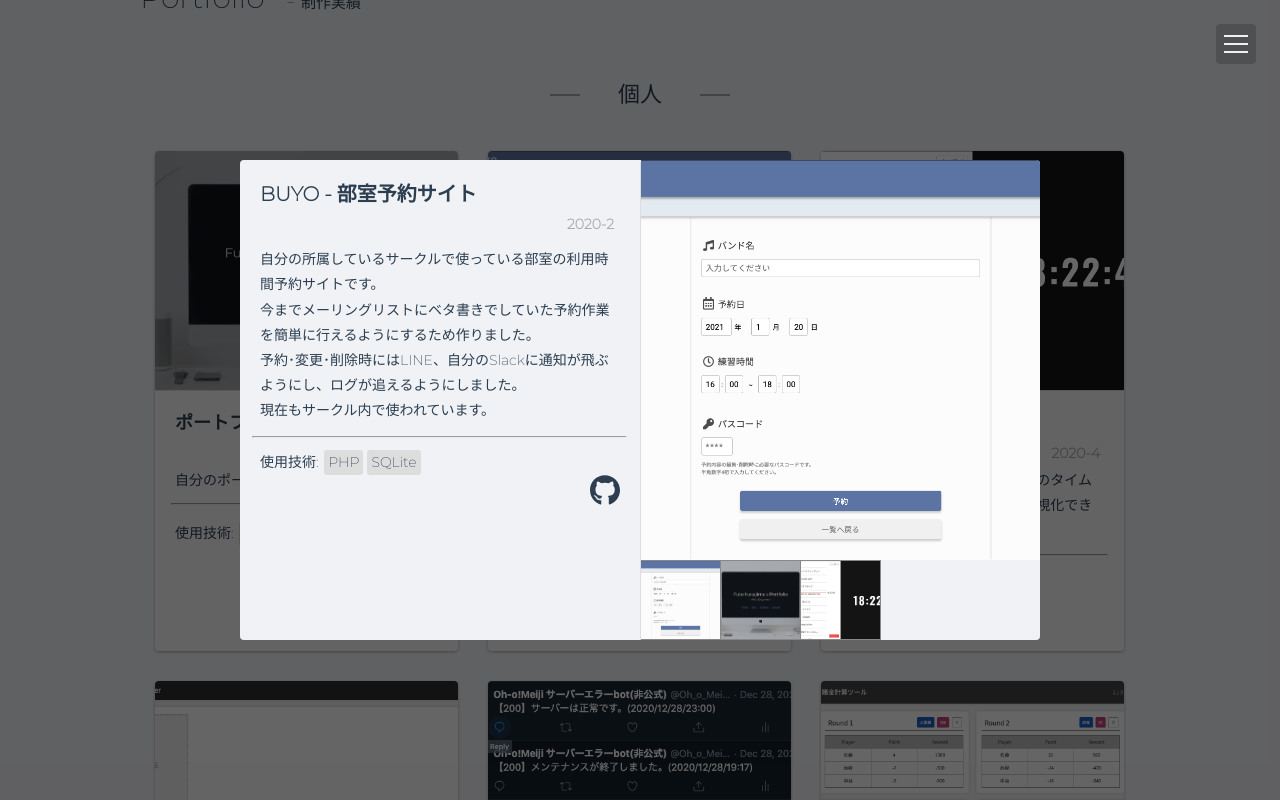
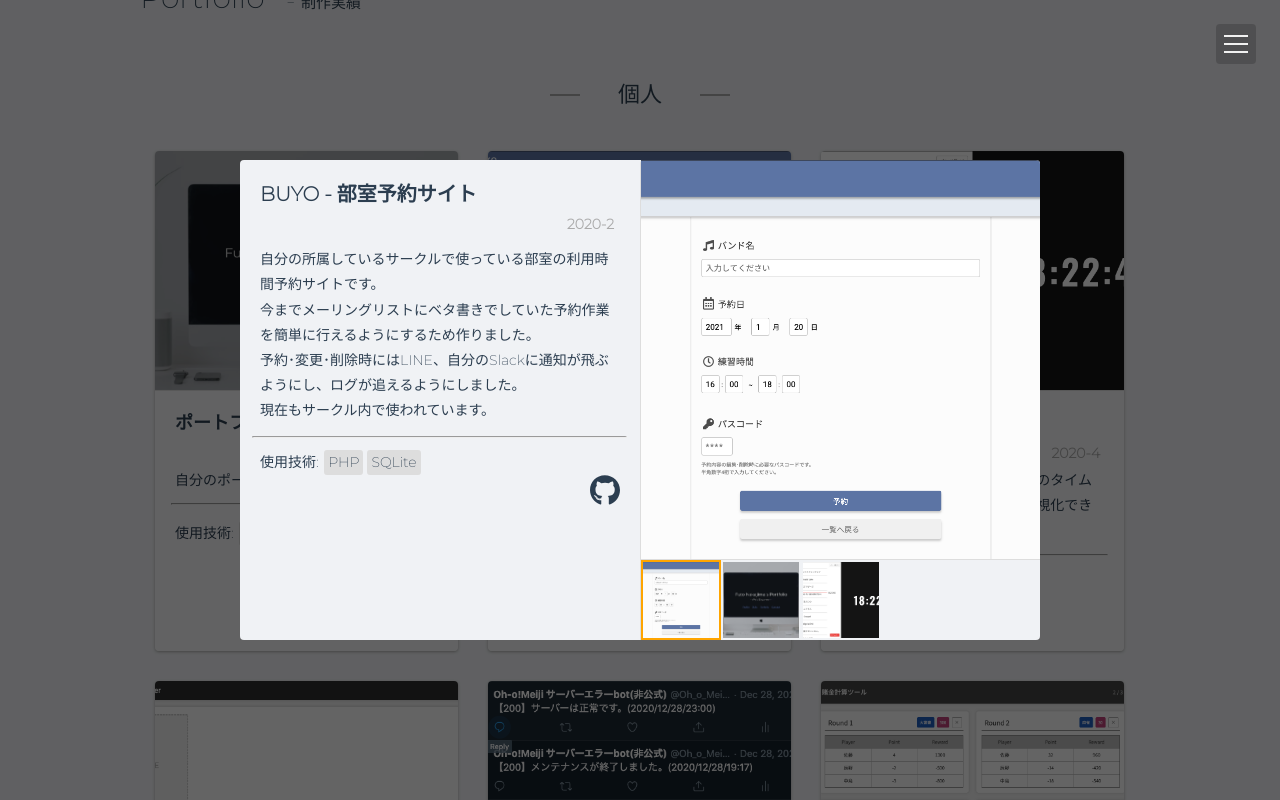
Before and after one commit to Maple0922/portfolio, a Vue app: page / in a window 1280 px wide. Both pictures are taken after a click on the element 639 px from the left and 2777 px from the top of the page. Shown: the part 2377-3177 px from the top of the page. Built offline with nearby package versions, Linux system fonts and the light colour scheme; what vue-smooth-scroll would draw is missing.

Commit message:
Update: function of switch portfolio image

```diff
--- a/src/components/Main/PortfolioMoreDialog.vue
+++ b/src/components/Main/PortfolioMoreDialog.vue
@@ -1,22 +1,24 @@
 <template>
-  <div class="portfolio__dialog" @click="closeDialog">
+  <div class="portfolio__dialog">
+    <div class="portfolio__dialog__background" @click="closeDialog"></div>
     <div class="portfolio__dialog__container">
       <div class="portfolio__dialog__images">
         <div class="portfolio__dialog__images__show">
           <img
-            class="portfolio__dialog__images__show__item"
+            class="portfolio__dialog__images__show__item js-thumbnail"
             :src="withImage.thumbnail"
             :alt="portfolioItem.thumbnail"
           />
         </div>
         <div class="portfolio__dialog__images__list">
           <img
-            class="portfolio__dialog__images__list__item"
-            :class="{ pc: isPC }"
+            class="portfolio__dialog__images__list__item js-image"
+            :class="{ pc: isPC, selected: !key }"
             v-for="(image, key) in portfolioItem.images"
             :src="getImagePath(image)"
             :alt="image"
             :key="key"
+            @click="switchImage"
           />
         </div>
       </div>
@@ -87,12 +89,28 @@ export default {
   methods: {
     closeDialog() {
       this.$parent.showMoreDialog = false;
+      setTimeout(() => {
+        const nowSelected = document.querySelector(".selected");
+        nowSelected.classList.remove("selected");
+        const firstImage = document.querySelector(".js-image");
+        firstImage.classList.add("selected");
+        const thumbnail = document.querySelector(".js-thumbnail");
+        thumbnail.src = firstImage.src;
+      }, 300);
     },
     getImagePath(imageName) {
       return require("@/assets/images/photo/" + imageName);
     },
     getGithubUrl(repoName) {
       return `https://github.com/Maple0922/${repoName}`;
+    },
+    switchImage(e) {
+      const nowSelected = document.querySelector(".selected");
+      nowSelected.classList.remove("selected");
+      const selectedImage = e.target;
+      const thumbnail = document.querySelector(".js-thumbnail");
+      thumbnail.src = selectedImage.src;
+      selectedImage.classList.add("selected");
     },
     isSP: function () {
       return this.isMobile(window.navigator).any;
@@ -131,7 +149,6 @@ export default {
   align-items: center;
   top: 0;
   left: 0;
-  background: #0009;
   opacity: 0;
   transition: 0.3s;
   pointer-events: none;
@@ -142,6 +159,16 @@ export default {
   }
 
   // common
+  &__background {
+    width: 100%;
+    height: 100vh;
+    position: fixed;
+    top: 0;
+    left: 0;
+    background: #0009;
+    z-index: 7000;
+  }
+
   &__container {
     width: 84%;
     margin: 0 auto;
@@ -149,6 +176,8 @@ export default {
     border-radius: 4px;
     display: flex;
     overflow: hidden;
+    position: relative;
+    z-index: 8000;
   }
   &__images {
     display: block;
@@ -160,7 +189,7 @@ export default {
       &__item {
         width: 100%;
         object-fit: cover;
-        border-bottom: 1px solid $white;
+        border-bottom: 1px solid $super-light-gray;
       }
     }
 
@@ -169,17 +198,15 @@ export default {
       &__item {
         object-fit: cover;
         cursor: pointer;
-        border-right: 1px solid $gray;
-        border-bottom: 1px solid $gray;
-        border-top: 1px solid $gray;
+        border: 2px solid transparent;
         &.pc {
-          transition: 0.3s;
+          transition: 0.1s;
           &:hover {
-            opacity: 0.4;
+            opacity: 0.9;
           }
         }
         &.selected {
-          border: 1px solid orange;
+          border: 2px solid orange;
         }
       }
     }
```
